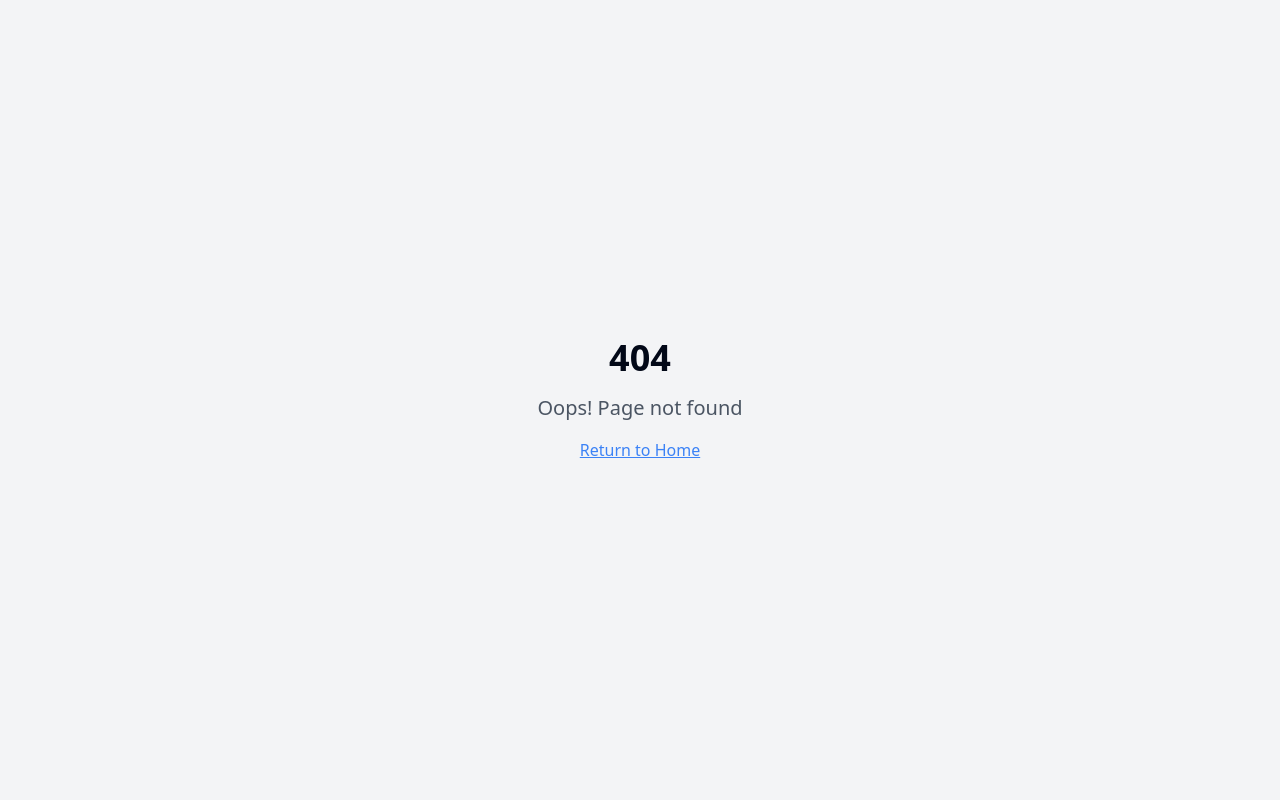
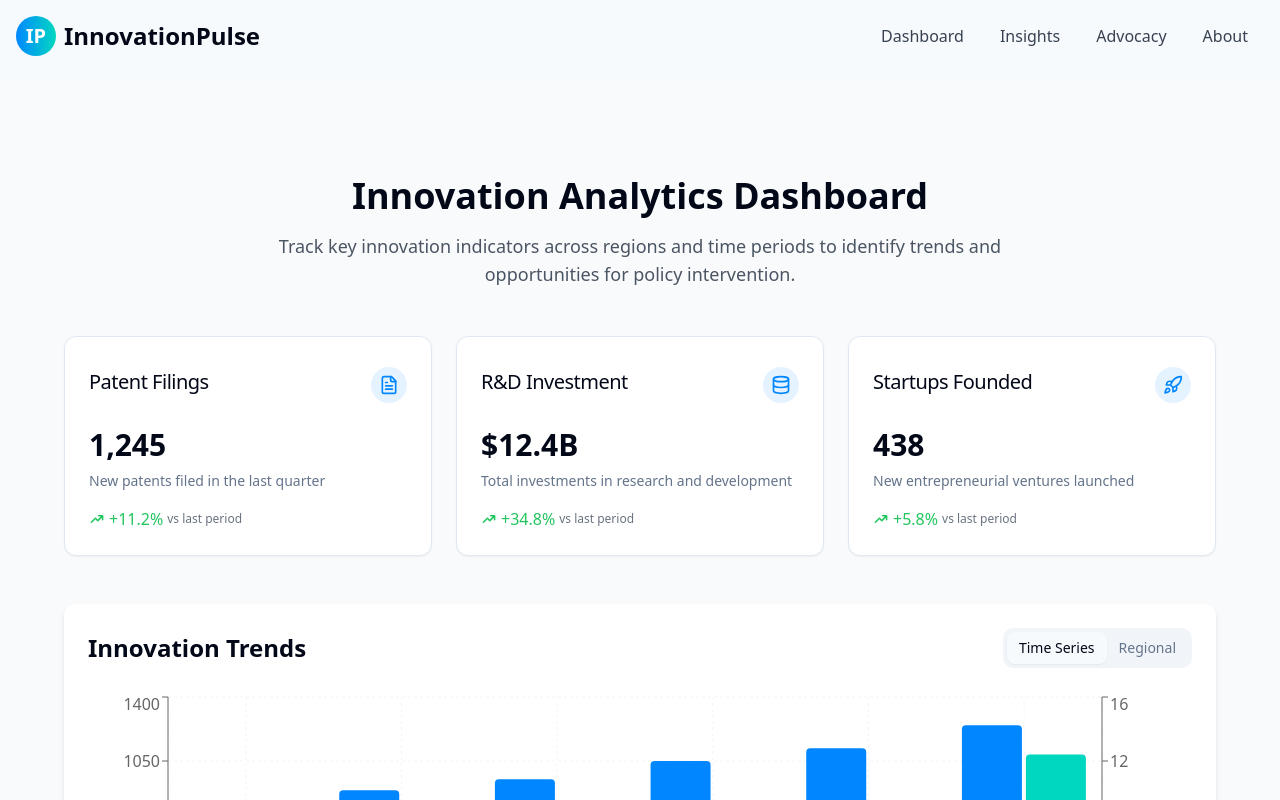
Before and after one commit to Aravinthpvm/innovation-pulse-portal, a React (Vite) app: page /dashboard in a window 1280 px wide. Before the commit this address had no page. Shown: the top 800 px of the page. Built offline with nearby package versions, Linux system fonts and the light colour scheme.

Commit message:
feat: Implement navigation redirects
- Redirect "Explore Dashboard" to dashboard page.
- Remove "Get Started" button from navbar.
- Redirect "About" to footer.

```diff
--- a/src/App.tsx
+++ b/src/App.tsx
@@ -1,9 +1,11 @@
+
 import { Toaster } from "@/components/ui/toaster";
 import { Toaster as Sonner } from "@/components/ui/sonner";
 import { TooltipProvider } from "@/components/ui/tooltip";
 import { QueryClient, QueryClientProvider } from "@tanstack/react-query";
 import { BrowserRouter, Routes, Route } from "react-router-dom";
 import Index from "./pages/Index";
+import Dashboard from "./pages/Dashboard";
 import NotFound from "./pages/NotFound";
 
 const queryClient = new QueryClient();
@@ -16,6 +18,7 @@ const App = () => (
       <BrowserRouter>
         <Routes>
           <Route path="/" element={<Index />} />
+          <Route path="/dashboard" element={<Dashboard />} />
           {/* ADD ALL CUSTOM ROUTES ABOVE THE CATCH-ALL "*" ROUTE */}
           <Route path="*" element={<NotFound />} />
         </Routes>
--- a/src/components/HeroSection.tsx
+++ b/src/components/HeroSection.tsx
@@ -2,6 +2,7 @@
 import React from 'react';
 import { Button } from "@/components/ui/button";
 import { ArrowRight } from "lucide-react";
+import { Link } from "react-router-dom";
 
 const HeroSection = () => {
   return (
@@ -25,9 +26,11 @@ const HeroSection = () => {
               Comprehensive analytics platform tracking patents, R&D investments, and entrepreneurship rates to guide policy decisions and advocate for innovation-friendly infrastructure.
             </p>
             <div className="flex flex-wrap gap-4">
-              <Button className="bg-gradient-to-r from-innovation-500 to-insight-500 hover:from-innovation-600 hover:to-insight-600 text-white px-6 py-6 rounded-lg">
-                Explore Dashboard
-                <ArrowRight className="ml-2 h-5 w-5" />
+              <Button asChild className="bg-gradient-to-r from-innovation-500 to-insight-500 hover:from-innovation-600 hover:to-insight-600 text-white px-6 py-6 rounded-lg">
+                <Link to="/dashboard">
+                  Explore Dashboard
+                  <ArrowRight className="ml-2 h-5 w-5" />
+                </Link>
               </Button>
               <Button variant="outline" className="px-6 py-6 rounded-lg">
                 Learn More
--- a/src/components/Navbar.tsx
+++ b/src/components/Navbar.tsx
@@ -1,6 +1,6 @@
 
 import React, { useState, useEffect } from 'react';
-import { Button } from "@/components/ui/button";
+import { Link } from "react-router-dom";
 import { ChevronDown, Menu, X } from "lucide-react";
 import { cn } from "@/lib/utils";
 
@@ -23,11 +23,21 @@ const Navbar = () => {
 
   const toggleMobileMenu = () => setMobileMenuOpen(!mobileMenuOpen);
 
+  const scrollToFooter = () => {
+    const footer = document.querySelector('footer');
+    if (footer) {
+      footer.scrollIntoView({ behavior: 'smooth' });
+    }
+    if (mobileMenuOpen) {
+      setMobileMenuOpen(false);
+    }
+  };
+
   const navItems = [
-    { title: "Dashboard", href: "#dashboard" },
+    { title: "Dashboard", href: "/dashboard", isExternal: true },
     { title: "Insights", href: "#insights" },
     { title: "Advocacy", href: "#advocacy" },
-    { title: "About", href: "#about" },
+    { title: "About", href: "#", onClick: scrollToFooter },
   ];
 
   return (
@@ -37,27 +47,35 @@ const Navbar = () => {
     )}>
       <div className="container mx-auto px-4 py-4">
         <div className="flex items-center justify-between">
-          <a href="/" className="flex items-center space-x-2">
+          <Link to="/" className="flex items-center space-x-2">
             <div className="w-10 h-10 rounded-full bg-gradient-to-r from-innovation-500 to-insight-500 flex items-center justify-center">
               <span className="text-white font-bold text-xl">IP</span>
             </div>
             <span className="font-bold text-xl md:text-2xl">InnovationPulse</span>
-          </a>
+          </Link>
 
           {/* Desktop Navigation */}
           <nav className="hidden md:flex items-center space-x-1">
             {navItems.map((item) => (
+              item.isExternal ? (
+                <Link
+                  key={item.title}
+                  to={item.href}
+                  className="px-4 py-2 text-gray-700 hover:text-innovation-600 font-medium transition-colors"
+                >
+                  {item.title}
+                </Link>
+              ) : (
                 <a
                   key={item.title}
                   href={item.href}
+                  onClick={item.onClick}
                   className="px-4 py-2 text-gray-700 hover:text-innovation-600 font-medium transition-colors"
                 >
                   {item.title}
                 </a>
+              )
             ))}
-            <Button className="ml-4 bg-gradient-to-r from-innovation-500 to-insight-500 hover:from-innovation-600 hover:to-insight-600">
-              Get Started
-            </Button>
           </nav>
 
           {/* Mobile Menu Button */}
@@ -75,18 +93,26 @@ const Navbar = () => {
           <nav className="md:hidden pt-4 pb-6 animate-fade-in">
             <div className="flex flex-col space-y-2">
               {navItems.map((item) => (
-                <a
+                item.isExternal ? (
+                  <Link
                     key={item.title}
-                  href={item.href}
+                    to={item.href}
                     className="px-4 py-3 text-gray-700 hover:bg-gray-100 rounded-md font-medium"
                     onClick={toggleMobileMenu}
                   >
                     {item.title}
+                  </Link>
+                ) : (
+                  <a
+                    key={item.title}
+                    href={item.href}
+                    onClick={item.onClick}
+                    className="px-4 py-3 text-gray-700 hover:bg-gray-100 rounded-md font-medium"
+                  >
+                    {item.title}
                   </a>
+                )
               ))}
-              <Button className="mt-2 bg-gradient-to-r from-innovation-500 to-insight-500 hover:from-innovation-600 hover:to-insight-600">
-                Get Started
-              </Button>
             </div>
           </nav>
         )}
--- /dev/null
+++ b/src/pages/Dashboard.tsx
@@ -0,0 +1,19 @@
+
+import React from 'react';
+import Navbar from '@/components/Navbar';
+import DashboardSection from '@/components/DashboardSection';
+import Footer from '@/components/Footer';
+
+const Dashboard = () => {
+  return (
+    <div className="min-h-screen bg-background">
+      <Navbar />
+      <div className="pt-20">
+        <DashboardSection />
+      </div>
+      <Footer />
+    </div>
+  );
+};
+
+export default Dashboard;
```
Lines whose indentation alone changed are shown as unchanged.
